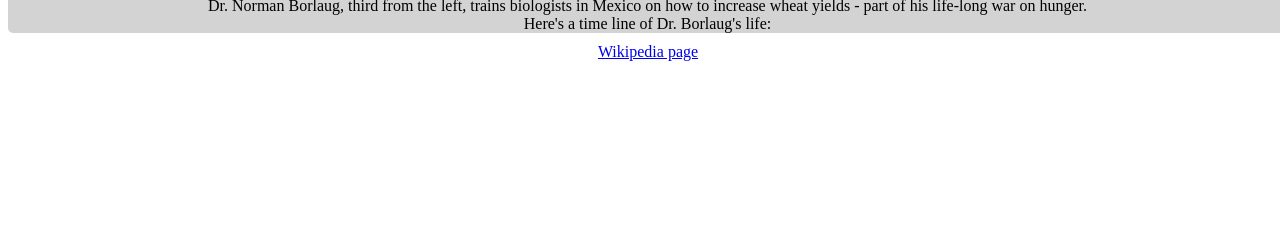
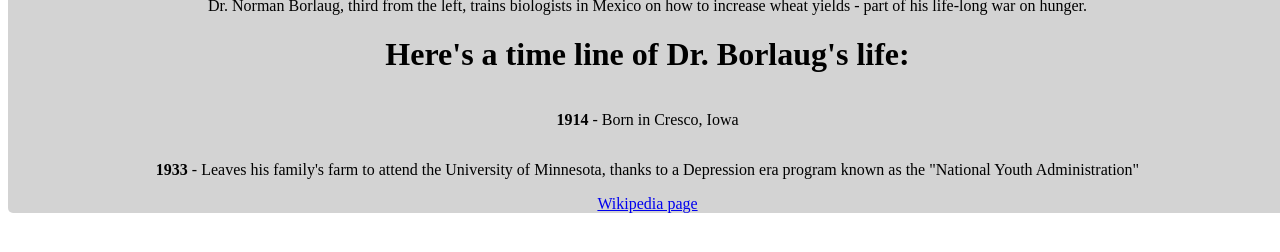
Before and after one commit to RilindaA/Microverse-project, a plain HTML site: page index.html in a window 1280 px wide. Shown: the part 396-648 px from the top of the page. Drawn offline with Linux system fonts and the light colour scheme.

Commit message:
Update index.html

```diff
--- a/index.html
+++ b/index.html
@@ -14,9 +14,13 @@
           <img id="image" src="https://upload.wikimedia.org/wikipedia/commons/e/e2/Norman_Borlaug%2C_2004_%28cropped%29.jpg" >
           <div id="img-caption">Dr. Norman Borlaug, third from the left, trains biologists in Mexico on how to increase wheat yields - part of his life-long war on hunger.</div>
       </div>
-      <div id="tribute-info">Here's a time line of Dr. Borlaug's life:</div>
+      <div id="tribute-info">
+        <h1>Here's a time line of Dr. Borlaug's life:</h1>
+        <p> <strong>1914</strong> - Born in Cresco, Iowa</p>
+        <p> <strong>1933</strong> - Leaves his family's farm to attend the University of Minnesota, thanks to a Depression era program known as the "National Youth Administration"</p>
+      </div>
+      <a id="tribute-link" target="_blank" href="https://en.wikipedia.org/wiki/Norman_Borlaug">Wikipedia page</a>
     </div>
-    <a id="tribute-link" target="_blank" href="https://en.wikipedia.org/wiki/Norman_Borlaug">Wikipedia page</a>
 
     <script  src="js/index.js"></script>
   </body>
```
